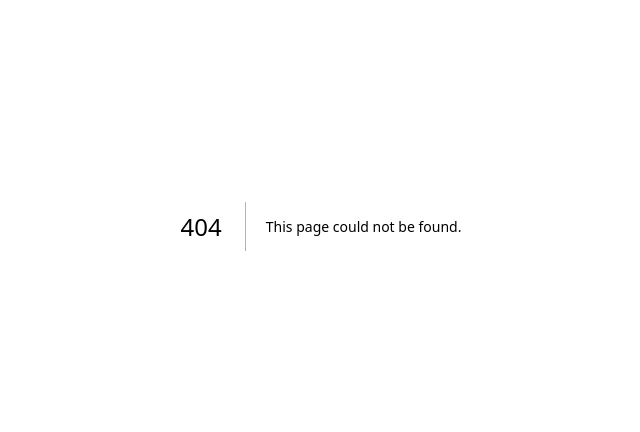
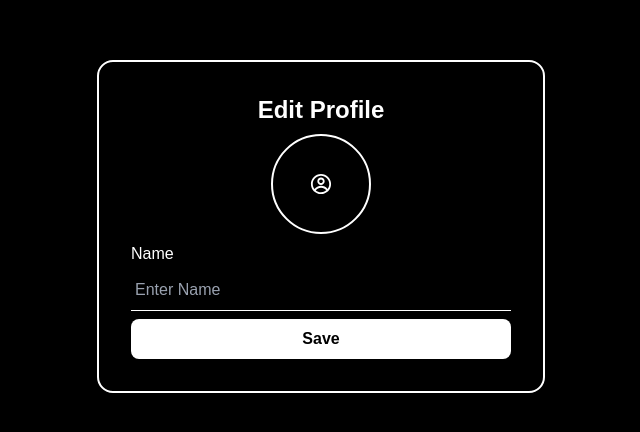
Before and after one commit to shivvyadav/auth-Nextjs, a Next.js app: page /edit in a window 1280 px wide. Before the commit this address had no page. Shown: the part 174-606 px from the top of the page, without its empty margins (319-959 px from the left). Built offline with nearby package versions, Linux system fonts and the light colour scheme.

Commit message:
add profile edit page

```diff
--- /dev/null
+++ b/src/app/edit/page.tsx
@@ -0,0 +1,84 @@
+"use client";
+import React, {useContext, useEffect, useRef, useState} from "react";
+import Image from "next/image";
+import {CgProfile} from "react-icons/cg";
+import axios from "axios";
+
+import {userDataContext} from "@/context/UserContext";
+function Page() {
+  const data = useContext(userDataContext);
+  const [name, setName] = useState("");
+  const [frontendImage, setFrontendImage] = useState("");
+  const [backendImage, setBackendImage] = useState<File>();
+  const imageInput = useRef<HTMLInputElement>(null);
+  const [loading, setLoading] = useState(false);
+
+  const handleImage = (e: React.ChangeEvent<HTMLInputElement>) => {
+    const files = e.target.files;
+    if (!files || files.length == 0) return;
+    const file = files[0];
+    setBackendImage(file);
+    setFrontendImage(URL.createObjectURL(file));
+  };
+
+  const handleSubmit = async (e: React.FormEvent) => {
+    e.preventDefault();
+    setLoading(true);
+    try {
+      const formData = new FormData();
+      formData.append("name", name);
+      if (backendImage) {
+        formData.append("file", backendImage);
+      }
+      const result = await axios.post("/api/edit", formData);
+      setLoading(false);
+      data?.setUser(result.data);
+    } catch (error) {
+      console.log(error);
+      setLoading(false);
+    }
+  };
+
+  useEffect(() => {
+    if (data) {
+      setName(data?.user?.name as string);
+      setFrontendImage(data.user?.image as string);
+    }
+  }, [data]);
+  return (
+    <div className='min-h-screen flex flex-col items-center justify-center bg-black text-white px-4 '>
+      <div className='w-full max-w-md border-2 border-white rounded-2xl p-8 shadow-lg'>
+        <h1 className='text-2xl font-semibold text-center mb-2'>Edit Profile</h1>
+        <form className='space-y-2 flex flex-col w-full items-center' onSubmit={handleSubmit}>
+          <div
+            className='w-25 h-25 rounded-full border-2 flex justify-center items-center border-white transition-all hover:border-blue-500 text-white hover:text-blue-500 cursor-pointer overflow-hidden relative'
+            onClick={() => imageInput.current?.click()}>
+            <input type='file' accept='image/*' hidden ref={imageInput} onChange={handleImage} />
+            {frontendImage ? (
+              <Image src={frontendImage} fill alt='image' />
+            ) : (
+              <CgProfile size={22} color='white' />
+            )}
+          </div>
+          <div className='w-full '>
+            <label className='block mb-1 font-medium'>Name</label>
+            <input
+              type='text'
+              placeholder='Enter Name'
+              className='w-full border-b border-white py-2 px-1 bg-black text-white outline-none placeholder-gray-400'
+              onChange={(e) => setName(e.target.value)}
+              value={name}
+            />
+          </div>
+          <button
+            className='w-full py-2 px-4 bg-white text-black font-semibold rounded-lg hover:bg-gray-200 transition-colors'
+            disabled={loading}>
+            {loading ? "Saving..." : "Save"}
+          </button>
+        </form>
+      </div>
+    </div>
+  );
+}
+
+export default Page;
```
